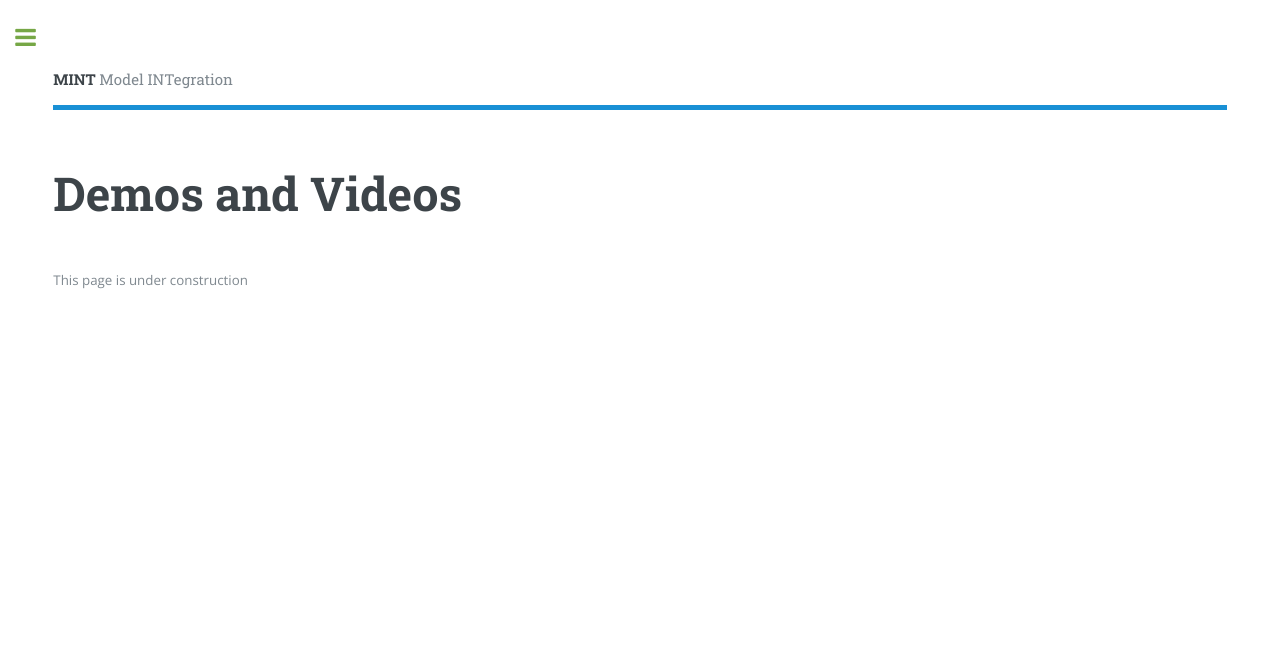
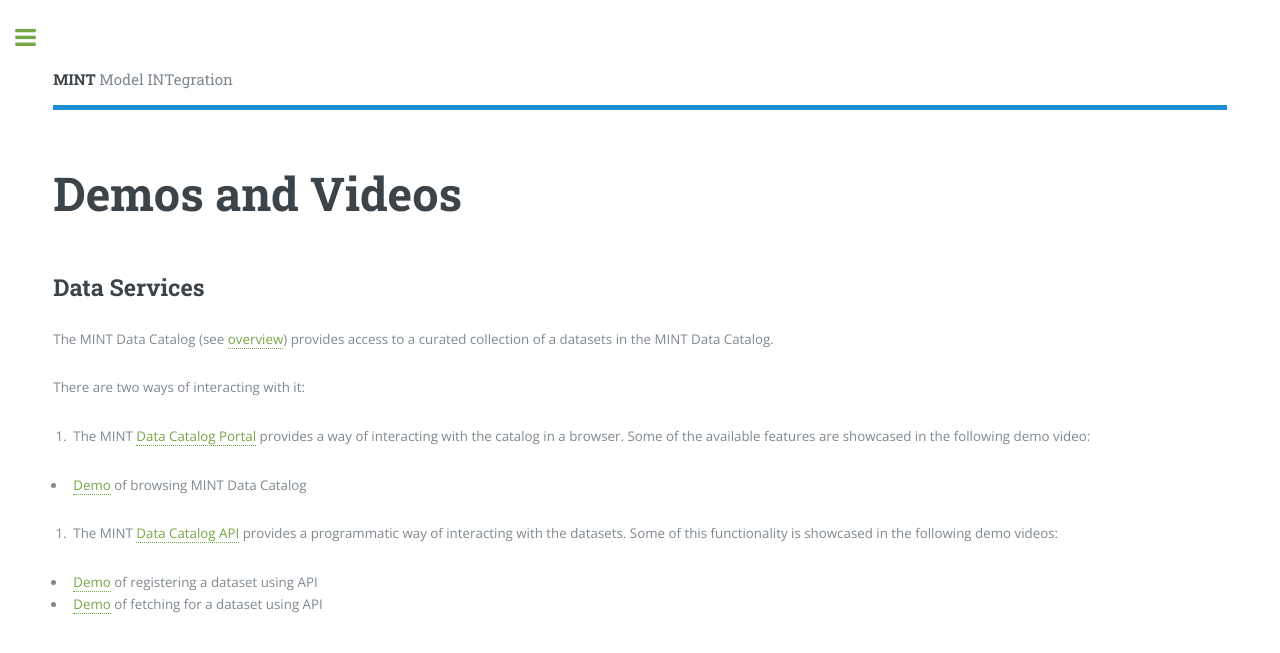
Before and after one commit to KnowledgeCaptureAndDiscovery/MINT, a Jekyll site: the page built from demo.md, in a window 1280 px wide. Shown: the top 653 px of the page. Built offline with Jekyll 4.4.1, drawn with Linux system fonts in a browser that asks for light colours.

Commit message:
added blurbs about data catalog to notebooks and demo pages

```diff
--- a/demo.md
+++ b/demo.md
@@ -3,4 +3,18 @@ layout: page
 title: Demos and Videos
 ---
 
-This page is under construction
+
+## Data Services
+
+The MINT Data Catalog (see [overview](https://mintproject.readthedocs.io/en/latest/datacatalog/)) provides access to a curated collection of a datasets in the MINT Data Catalog.
+
+There are two ways of interacting with it:
+
+1. The MINT [Data Catalog Portal](https://data-catalog.mint.isi.edu) provides a way of interacting with the catalog in a browser. Some of the available features are showcased in the following demo video:
+
+  - [Demo](https://drive.google.com/open?id=191iqtkH35eTnDHE4FcaLHLJKur1k52xm) of browsing MINT Data Catalog
+
+2. The MINT [Data Catalog API](https://data-catalog.mint.isi.edu/documentation) provides a programmatic way of interacting with the datasets. Some of this functionality is showcased in the following demo videos:
+
+  - [Demo](https://drive.google.com/open?id=1gpqJK0o2ewOIvOtAFi6GR8MnB7BjQTN8) of registering a dataset using API
+  - [Demo](https://drive.google.com/open?id=1WQElosizMbStCVsRdMXPSsNtHSHKgNXq) of fetching for a dataset using API
```
Also changed, not shown: notebooks.md (+10 -0 lines), products.md (+4 -0 lines).
